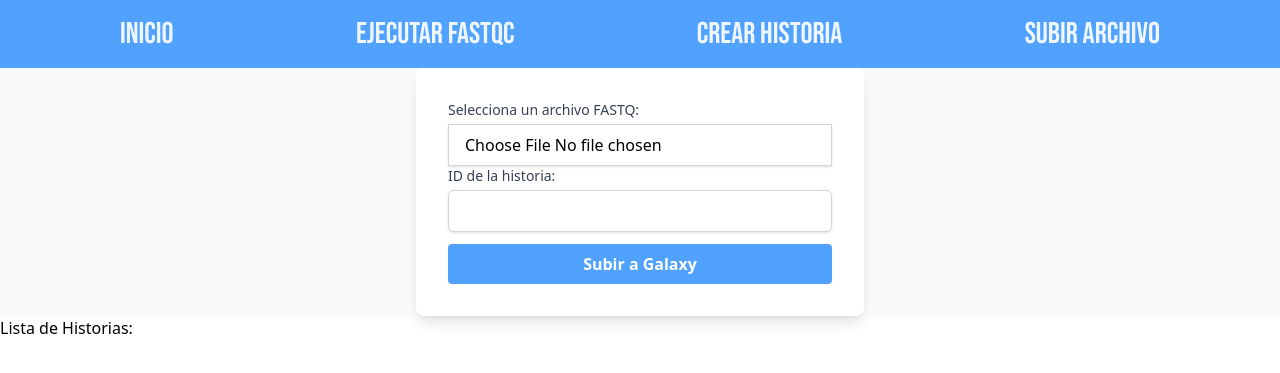
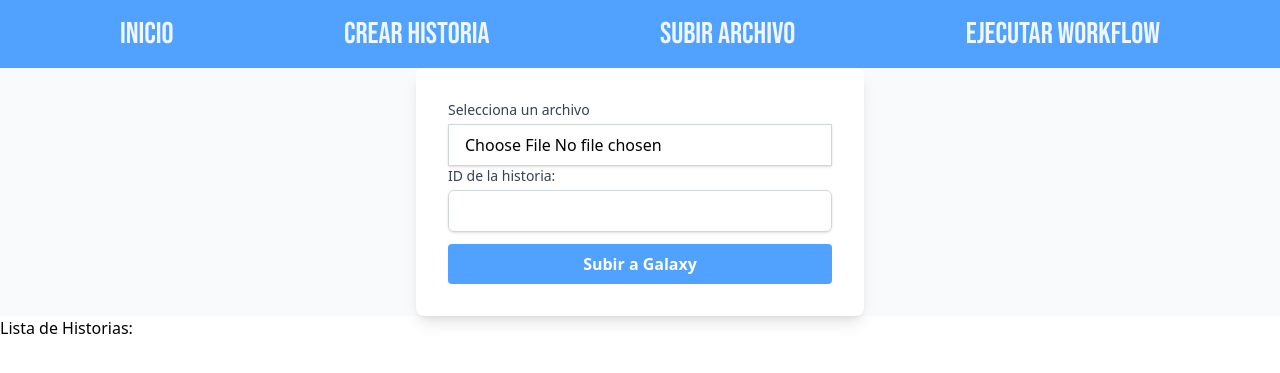
Before and after one commit to MarianoRochaGarcia/galaxy_test, a Django app: template templates/subir_archivo.html in a window 1280 px wide. Shown: the top 373 px of the page. Run offline with Django 5.2, Linux system fonts and the light colour scheme; the template is opened without the code that fills it, so the values that code supplies are empty; style sheets or scripts are compiled from the project's sources.

Commit message:
refactor: cambios en menu de nevegacion acerca de las herramientas disponibles y envio a endpoints

```diff
--- a/templates/ejecutar_herramienta/ejecutar_fastq.html
+++ b/templates/ejecutar_herramienta/ejecutar_workflow.html
@@ -4,13 +4,13 @@
 
 {% block 'content' %}
     <div class="max-w-4xl mx-auto px-4 py-8 space-y-2">
-        <h1 class="text-4xl font-bold text-gray-800 capitalize">Ejecutar Fastq en Galaxy</h1>
+        <h1 class="text-4xl font-bold text-gray-800 capitalize">Ejecutar Workflow en Galaxy</h1>
         <p class="text-gray-600 text-xl">Selecciona una historia para ingresar a sus archivos</p>
         <p class="text-gray-600 text-xl">Lista de Historias:</p>
         <ul class= "space-y-5">
             {% for history in histories %}
                 <li class="p-5 rounded-2xl shadow-md hover:shadow-lg transition-shadow duration-200 border-l-4 bg-blue-50 text-blue-800">
-                    <form method="post" action="{% url 'ejecutar_fastq' %}">
+                    <form method="post" action="{% url 'ejecutar_workflow' %}">
                         {% csrf_token %}
                         <input type="hidden" name="nombre_historia" value="{{ history.name }}">
                         <button type="submit" class="text-blue-600 hover:underline bg-transparent border-none cursor-pointer p-0">
--- a/templates/layout/partials/mainform.html
+++ b/templates/layout/partials/mainform.html
@@ -1,8 +1,9 @@
 <nav>
     <ul class="flex items-center justify-between gap-6 px-30 py-4 bg-blue-400 text-blue-50 font-neue text-3xl">
         <li><a href="{% url 'index'%}" class="hover:underline">Inicio</a></li>
-        <li><a href="{% url 'ejecutar_fastq' %}" class="hover:underline">Ejecutar FASTQC</a></li>
         <li><a href="{% url 'crear_historia' %}" class="hover:underline">Crear historia</a></li>
         <li><a href="{% url 'subir_archivo'%}" class="hover:underline">Subir archivo</a></li>
+        <li><a href="{% url 'ejecutar_workflow'%}" class="hover:underline">Ejecutar workflow</a></li>
+
     </ul>
 </nav>
--- a/templates/subir_archivo.html
+++ b/templates/subir_archivo.html
@@ -12,7 +12,7 @@
             <form method="POST" enctype="multipart/form-data">
                 {% csrf_token %}
                 <div>
-                    <label for="archivo" class="block text-sm font-medium text-gray-700">Selecciona un archivo FASTQ:</label>
+                    <label for="archivo" class="block text-sm font-medium text-gray-700">Selecciona un archivo</label>
                     <input type="file" name="archivo" id="archivo" required
                     class="mt-1 w-full px-4 py-2 border border-gray-300 rounedd-md shadow-sm">
                 </div>
```
Also changed, not shown: templates/ver_historia.html (added, +13 -0 lines).
